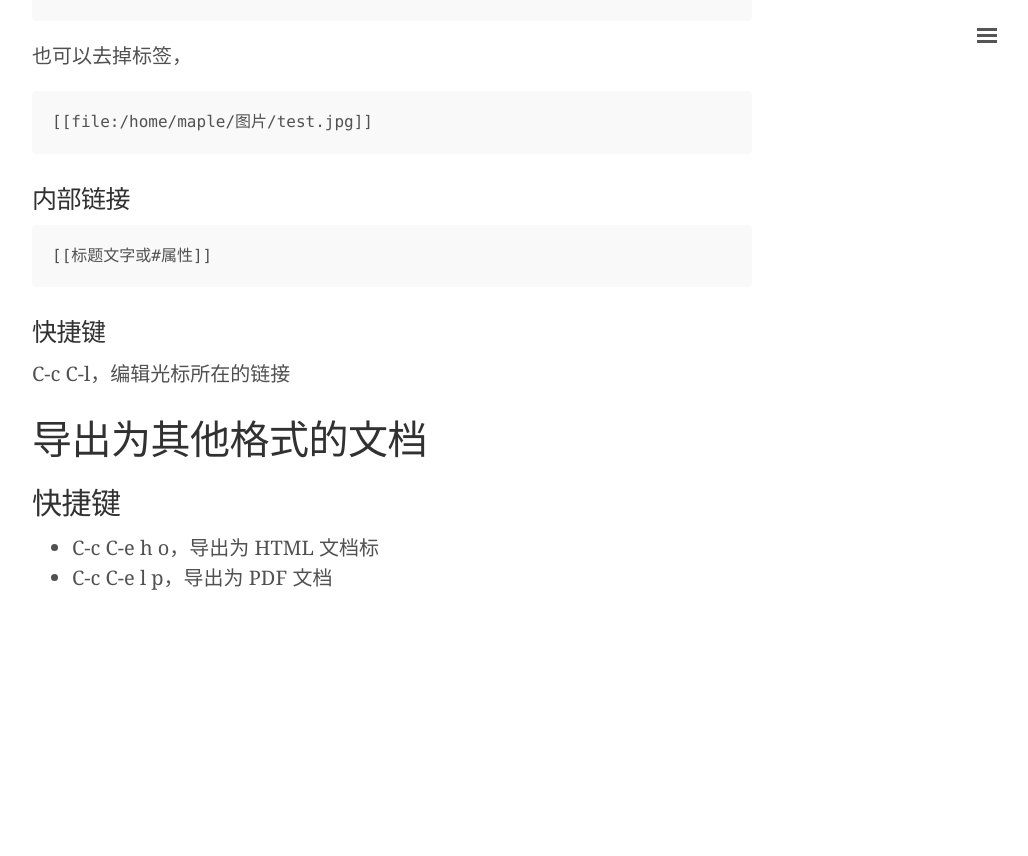
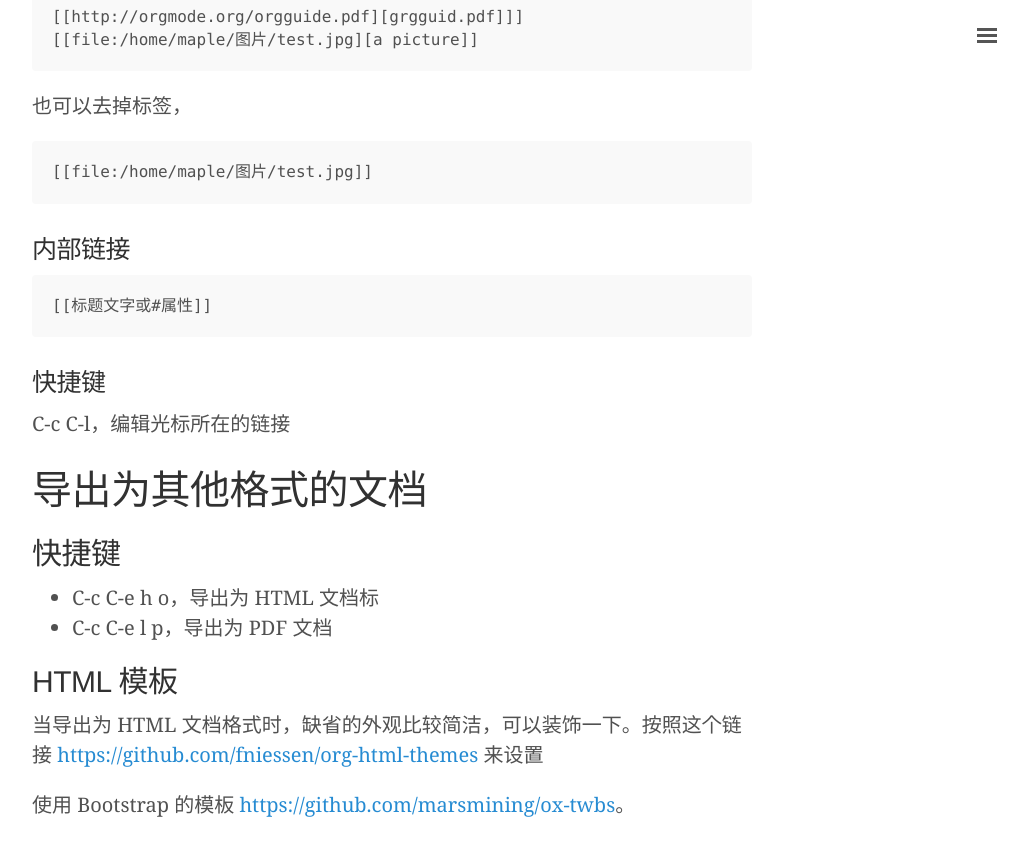
Before and after one commit to 0000-bigtree/0000-bigtree.github.io, a Jekyll site: the page built from _posts/2015-11-28-org-mode.md, in a window 1280 px wide and 900 px high, scrolled down 5600 px. Shown: the top 856 px of the window, without its empty margins (248-1276 px from the left). Built offline with Jekyll 4.4.1, drawn with Linux system fonts in a browser that asks for light colours; before the commit the page ends 6273 px from its top, so only the background shows below that; some of the changed text lies outside the part shown.

Commit message:
update org mode issue

```diff
--- a/_posts/2015-11-28-org-mode.md
+++ b/_posts/2015-11-28-org-mode.md
@@ -10,6 +10,8 @@ categories: emacs org-mode
 # 介绍
 
 [Org mode](http://orgmode.org) 是一种标记语言，与 [Markdown](http://daringfireball.net/projects/markdown/syntax)、[AsciiDoc](http://asciidoctor.org/) 类似，emacs 通过 org-mode 提供对这种标记语言的良好支持。
+
+别人写的语法参考卡片 [Org mode syntax quick reference card](https://github.com/fniessen/refcard-org-mode)
 
 # 语法
 
@@ -198,3 +200,9 @@ C-c C-l，编辑光标所在的链接
 
 * C-c C-e h o，导出为 HTML 文档标
 * C-c C-e l p，导出为 PDF 文档
+
+## HTML 模板
+
+ 当导出为 HTML 文档格式时，缺省的外观比较简洁，可以装饰一下。按照这个链接 [https://github.com/fniessen/org-html-themes](https://github.com/fniessen/org-html-themes) 来设置
+
+使用 Bootstrap 的模板 [https://github.com/marsmining/ox-twbs](https://github.com/marsmining/ox-twbs)。
```
